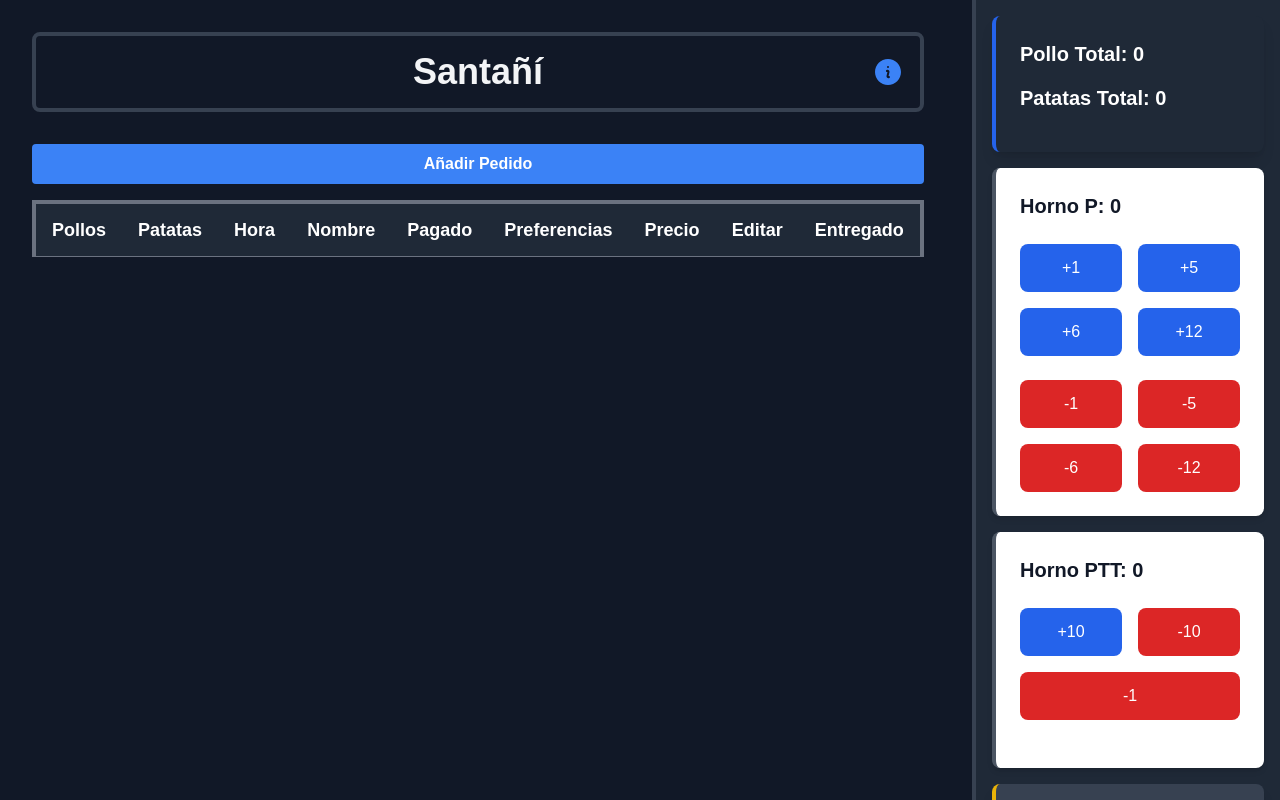
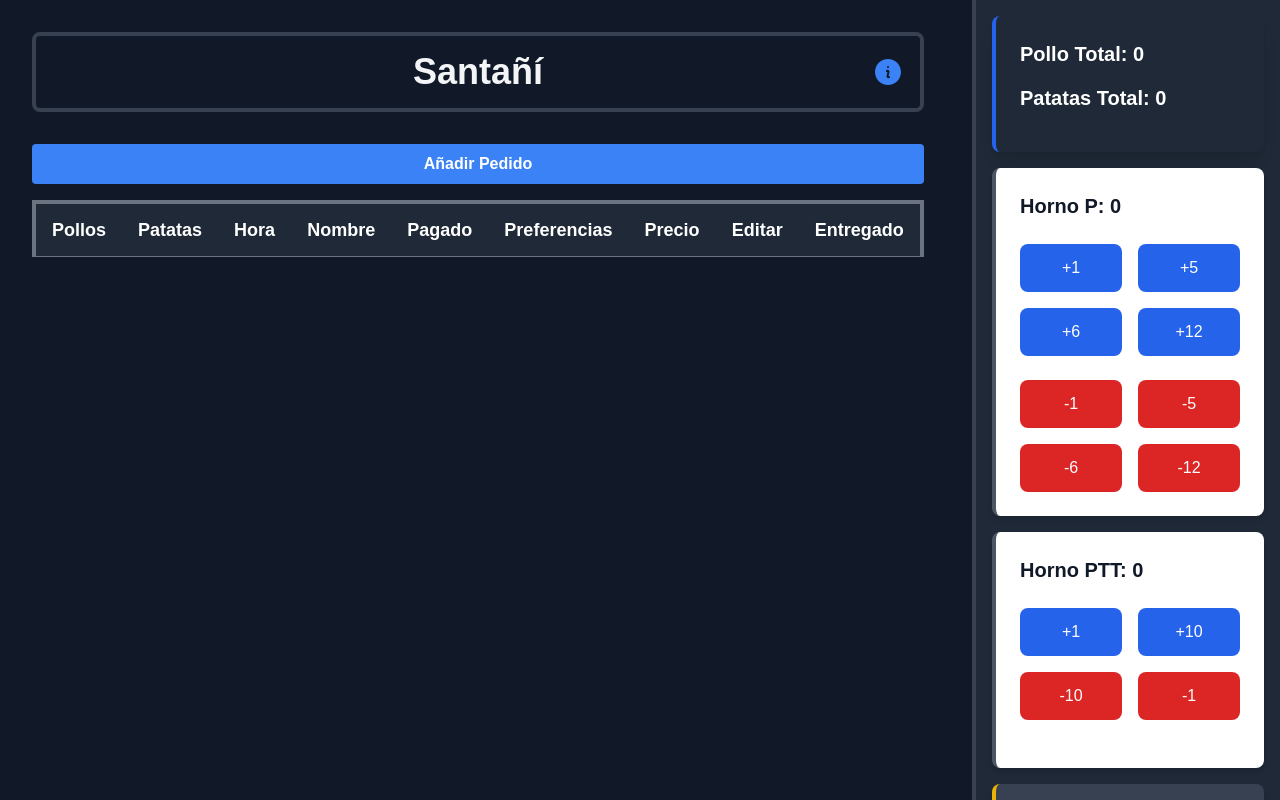
Before and after one commit to Kilex79/web-food-orders, a Next.js app: page / in a window 1280 px wide. Shown: the top 800 px of the page. Built offline with nearby package versions, Linux system fonts and the light colour scheme.

Commit message:
cambiado hornoP y hornoPTT para que se guarden en JSON y en caso de recargar página no se borren los datos.

```diff
--- a/src/app/components/ui/Details.tsx
+++ b/src/app/components/ui/Details.tsx
@@ -1,11 +1,14 @@
 "use client";
-import { useState } from "react";
 
 interface DetailsProps {
   totalChickens: number;
   totalPotatoes: number;
   deliveredChickens: number;
   deliveredPotatoes: number;
+  hornoP: number;
+  hornoPTT: number;
+  onHornoPChange: (value: number) => void;
+  onHornoPTTChange: (value: number) => void;
 }
 
 export default function Details({
@@ -13,10 +16,11 @@ export default function Details({
   totalPotatoes,
   deliveredChickens,
   deliveredPotatoes,
+  hornoP,
+  hornoPTT,
+  onHornoPChange,
+  onHornoPTTChange,
 }: DetailsProps) {
-  const [hornoP, setHornoP] = useState(0);
-  const [hornoPTT, setHornoPTT] = useState(0);
-
   return (
     <div className="p-4 space-y-4">
       {/* Grupo 1: Totales */}
@@ -38,7 +42,7 @@ export default function Details({
           {[1, 5, 6, 12].map((num) => (
             <button
               key={num}
-              onClick={() => setHornoP(hornoP + num)}
+              onClick={() => onHornoPChange(hornoP + num)}
               className="flex-1 min-w-[80px] h-12 bg-blue-600 hover:bg-blue-700 text-white font-medium rounded-lg transition duration-200"
             >
               +{num}
@@ -49,7 +53,7 @@ export default function Details({
           {[1, 5, 6, 12].map((num) => (
             <button
               key={num}
-              onClick={() => setHornoP(hornoP - num)}
+              onClick={() => onHornoPChange(hornoP - num)}
               className="flex-1 min-w-[80px] h-12 bg-red-600 hover:bg-red-700 text-white font-medium rounded-lg transition duration-200"
             >
               -{num}
@@ -65,19 +69,25 @@ export default function Details({
         </h1>
         <div className="flex flex-wrap gap-4 mb-6">
           <button
-            onClick={() => setHornoPTT(hornoPTT + 10)}
+            onClick={() => onHornoPTTChange(hornoPTT + 1)}
+            className="flex-1 min-w-[80px] h-12 bg-blue-600 hover:bg-blue-700 text-white font-medium rounded-lg transition duration-200"
+          >
+            +1
+          </button>
+          <button
+            onClick={() => onHornoPTTChange(hornoPTT + 10)}
             className="flex-1 min-w-[80px] h-12 bg-blue-600 hover:bg-blue-700 text-white font-medium rounded-lg transition duration-200"
           >
             +10
           </button>
           <button
-            onClick={() => setHornoPTT(hornoPTT - 10)}
+            onClick={() => onHornoPTTChange(hornoPTT - 10)}
             className="flex-1 min-w-[80px] h-12 bg-red-600 hover:bg-red-700 text-white font-medium rounded-lg transition duration-200"
           >
             -10
           </button>
           <button
-            onClick={() => setHornoPTT(hornoPTT - 1)}
+            onClick={() => onHornoPTTChange(hornoPTT - 1)}
             className="flex-1 min-w-[80px] h-12 bg-red-600 hover:bg-red-700 text-white font-medium rounded-lg transition duration-200"
           >
             -1
--- a/src/app/page.tsx
+++ b/src/app/page.tsx
@@ -12,6 +12,10 @@ export default function Home() {
   const [isModalOpen, setIsModalOpen] = useState<boolean>(false);
   const [orderToEdit, setOrderToEdit] = useState<Order | null>(null);
   const [editIndex, setEditIndex] = useState<number | null>(null);
+
+  // Estados para Horno P y Horno PTT
+  const [pollosHorno, setPollosHorno] = useState(0);
+  const [patatasHorno, setPatatasHorno] = useState(0);
 
   const dayTitles: { [key: number]: string } = {
     0: "Santa María",
@@ -43,12 +47,15 @@ export default function Home() {
 
   const dateKey = getDateKey();
 
-  const loadOrdersFromStorage = () => {
+  // Cargar datos del localStorage: orders, pollosHorno y patatasHorno
+  const loadDataFromStorage = () => {
     const storedData = localStorage.getItem(dateKey);
     if (storedData) {
       try {
         const parsedData = JSON.parse(storedData);
         if (parsedData.orders) {
+          setPollosHorno(parsedData.pollosHorno || 0);
+          setPatatasHorno(parsedData.patatasHorno || 0);
           return parsedData.orders;
         }
       } catch (error) {
@@ -59,12 +66,12 @@ export default function Home() {
   };
 
   useEffect(() => {
-    const storedOrders = loadOrdersFromStorage();
+    const storedOrders = loadDataFromStorage();
     setOrders(storedOrders);
   }, [dateKey]);
 
   useEffect(() => {
-    // Calculamos solo con pedidos activos (no eliminados)
+    // Consideramos solo los pedidos activos (no eliminados)
     const activeOrders = orders.filter(order => !order.deleted);
     if (activeOrders.length > 0) {
       const totalChickens = activeOrders.reduce(
@@ -80,14 +87,16 @@ export default function Home() {
       const dailySummary = {
         title: currentDayTitle,
         date: `${dateKey} - ${weekday}`,
-        orders: orders, // guardamos todos, incluso los eliminados
+        orders: orders, // se guardan todos, incluso los eliminados
         chickensSold: totalChickens,
         potatoesSold: totalPotatoes,
+        pollosHorno: pollosHorno,
+        patatasHorno: patatasHorno,
       };
 
       localStorage.setItem(dateKey, JSON.stringify(dailySummary));
     }
-  }, [orders, dateKey]);
+  }, [orders, pollosHorno, patatasHorno, dateKey]);
 
   const sortOrdersByTime = (orders: Order[]) => {
     return [...orders].sort((a, b) => {
@@ -152,7 +161,7 @@ export default function Home() {
     localStorage.setItem(dateKey, JSON.stringify(sortedOrders));
   };
 
-  // Filtramos para mostrar solo los pedidos activos
+  // Filtrar para mostrar solo pedidos activos
   const activeOrders = orders.filter(order => !order.deleted);
 
   return (
@@ -201,6 +210,10 @@ export default function Home() {
             deliveredPotatoes={activeOrders
               .filter((order) => order.delivered)
               .reduce((total, order) => total + Number(order.potatoes), 0)}
+            hornoP={pollosHorno}
+            hornoPTT={patatasHorno}
+            onHornoPChange={setPollosHorno}
+            onHornoPTTChange={setPatatasHorno}
           />
         </div>
       </div>
```
